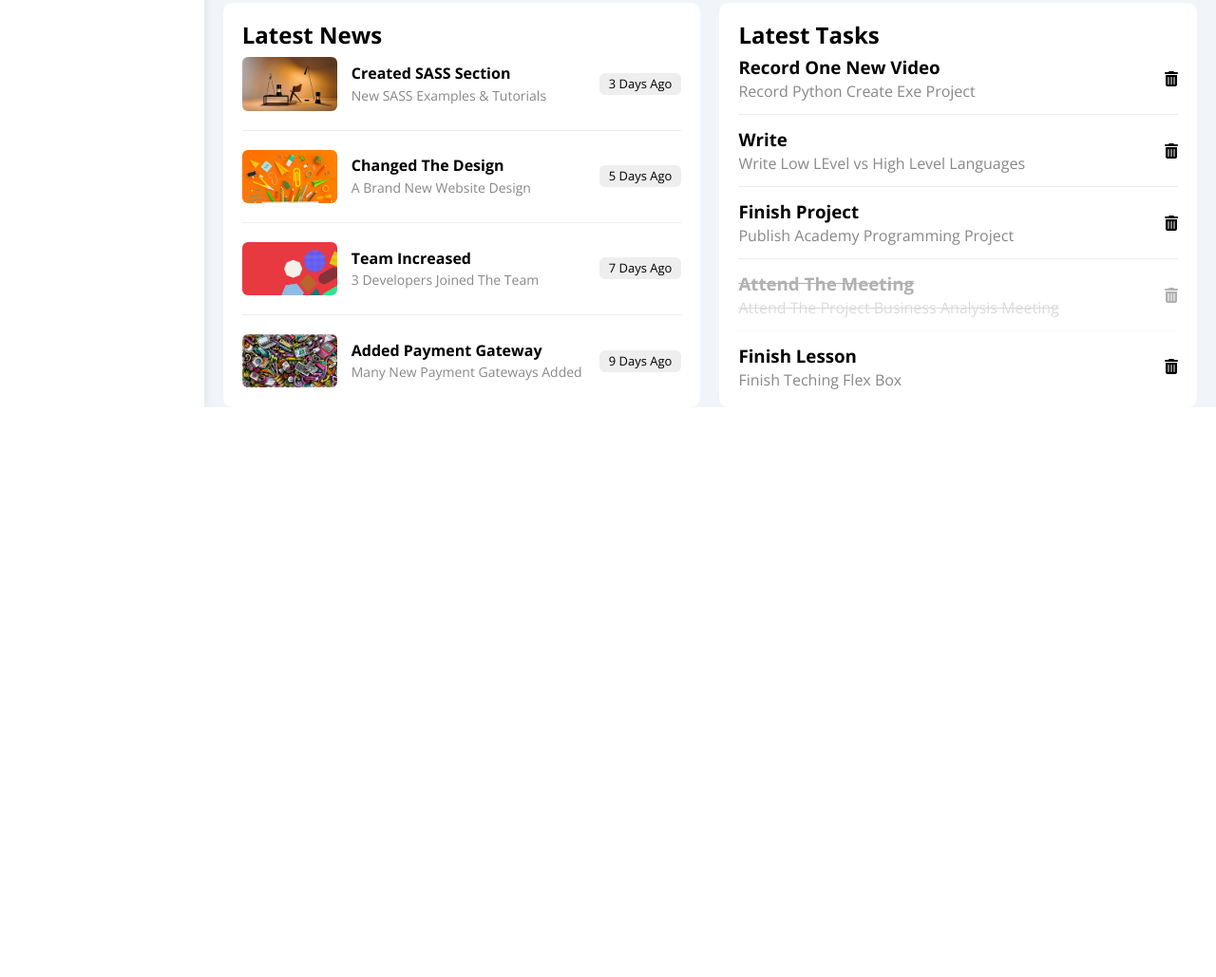
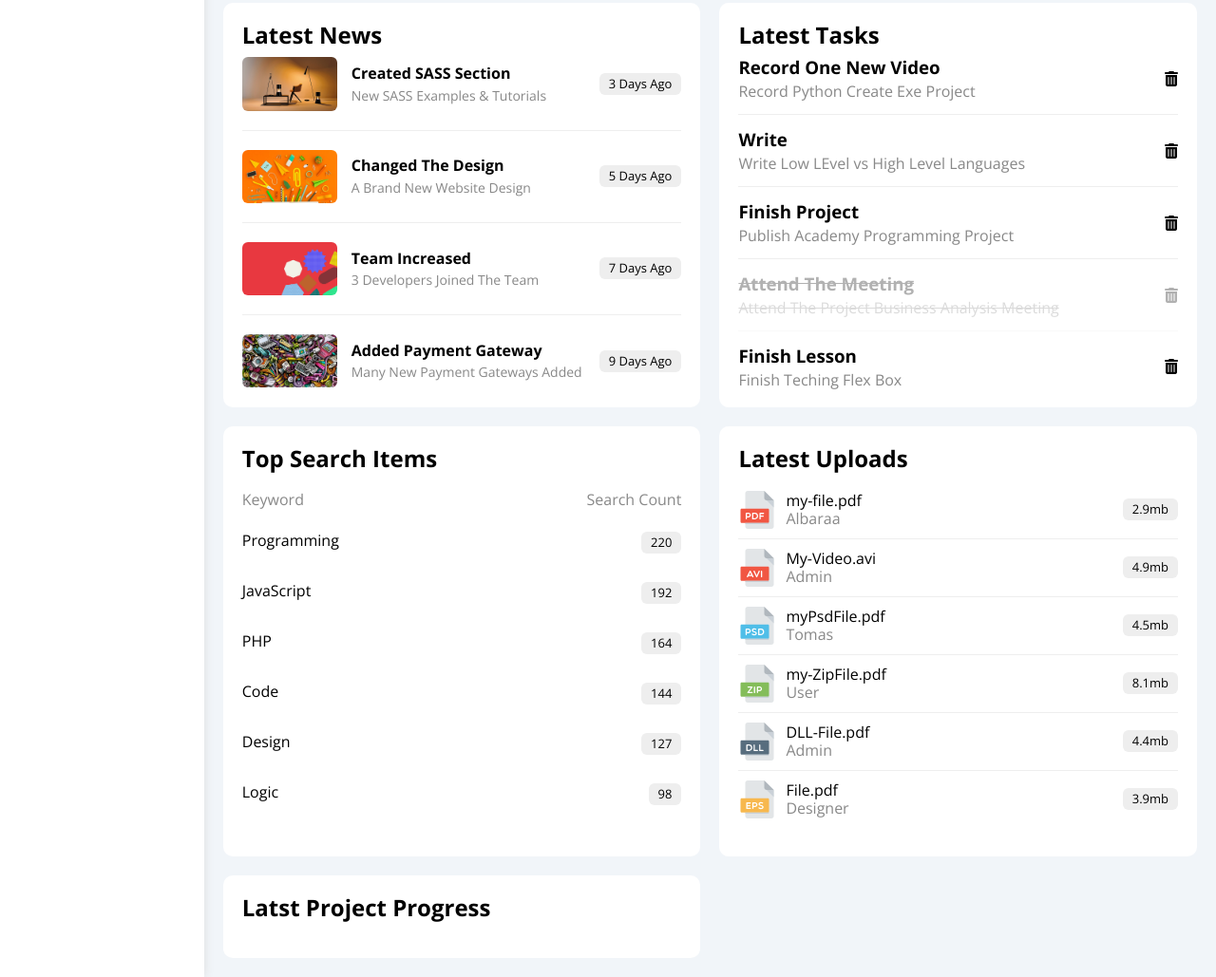
Before and after one commit to AlbaraaAbushammala/HTML_And_CSS_Template_Four, a plain HTML site: page index.html in a window 1280 px wide. Shown: the part 1031-2060 px from the top of the page at 95% size. Before the commit the page ends 1460 px from the top, so only its background shows below. Drawn offline with nearby package versions, Linux system fonts and the light colour scheme; a script that the page names is missing.

Commit message:
initial commit

```diff
--- a/css/framework.css
+++ b/css/framework.css
@@ -51,7 +51,15 @@
 .p-20 {
     padding: 20px;
 }
-
+.pt-15 {
+    padding-top: 15px;
+}
+.pb-10 {
+    padding-bottom: 10px;
+}
+.pb-15 {
+    padding-bottom: 15px;
+}
 
 .m-0 {
     margin: 0;
@@ -70,6 +78,9 @@
 }
 .mt-20 {
     margin-top: 20px;
+}
+.mr-10 {
+    margin-right: 10px;
 }
 .mr-15 {
     margin-right: 15px;
--- a/css/master.css
+++ b/css/master.css
@@ -368,7 +368,6 @@ ul {
 .latest-news .info h3 {
   margin: 0 0 6px;
 }
-
 @media (max-width:767px) {
   .latest-news .news-row {
     flex-direction: column;
@@ -406,8 +405,21 @@ ul {
   cursor: pointer;
   transition: var(--main-transition);
 }
-
 .tasks .delete:hover {
   color: var(--red-color);
 }
 /* End Tasks */
+
+/* Start Latest Uploads */
+.latest-uploads ul li:not(:last-child) {
+  border-bottom: 1px solid #eee;
+}
+.latest-uploads ul li img {
+  width: 40px;
+  height: 40px;
+}
+/* End Latest Uploads */
+
+/* Start Last Project Widget */
+
+/* End Last Project Widget */
--- a/index.html
+++ b/index.html
@@ -100,7 +100,7 @@
         </div>
         <!-- End Head -->
         <h1 class="p-relative main-title "> Dashboard</h1>
-        <div class="wrapper d-grid gap-20">
+        <div class="wrapper d-grid gap-20 mb-20">
 
           <!-- Start Welcome Widget -->
           <div class="welcome bg-white rad-10 text-c-mobile block-mobile">
@@ -290,6 +290,128 @@
           </div>
           <!-- End Tasks -->
 
+          <!-- Start Top Search Widget -->
+          <div class="search-items p-20 bg-white rad-10">
+            <h2 class="mt-0 mb-20">Top Search Items</h2>
+            <div class="items-head d-flex space-between c-grey mb-10">
+              <div>Keyword</div>
+              <div>Search Count</div>
+            </div>
+            <div class="items d-flex space-between pt-15 pb-15">
+              <span>Programming</span>
+              <span class="bg-eee fs-13 btn-shape">220</span>
+            </div>
+            <div class="items d-flex space-between pt-15 pb-15">
+              <span>JavaScript</span>
+              <span class="bg-eee fs-13 btn-shape">192</span>
+            </div>
+            <div class="items d-flex space-between pt-15 pb-15">
+              <span>PHP</span>
+              <span class="bg-eee fs-13 btn-shape">164</span>
+            </div>
+            <div class="items d-flex space-between pt-15 pb-15">
+              <span>Code</span>
+              <span class="bg-eee fs-13 btn-shape">144</span>
+            </div>
+            <div class="items d-flex space-between pt-15 pb-15">
+              <span>Design</span>
+              <span class="bg-eee fs-13 btn-shape">127</span>
+            </div>
+            <div class="items d-flex space-between pt-15 pb-15">
+              <span>Logic</span>
+              <span class="bg-eee fs-13 btn-shape">98</span>
+            </div>
+          </div>
+          <!-- End Top Search Widget -->
+
+          <!-- Start Latest Uploads -->
+          <div class="latest-uploads p-20 bg-white rad-10">
+            <h2 class="mt-0 mb-20">Latest Uploads</h2>
+            <ul class="m-0">
+                <li class="between-flex mb-10 pb-10">
+                  <div class="d-flex align-center">
+                    <img class="mr-10" src="imgs/pdf.svg" alt="">
+                    <div>
+                      <span class="d-block">my-file.pdf</span>
+                      <span class="fs-15 c-grey">Albaraa</span>
+                    </div>
+                  </div>
+                  <div class="bg-eee btn-shape fs-13">
+                    2.9mb
+                  </div>
+                </li>
+                <li class="between-flex mb-10 pb-10">
+                  <div class="d-flex align-center">
+                    <img class="mr-10" src="imgs/avi.svg" alt="">
+                    <div>
+                      <span class="d-block">My-Video.avi</span>
+                      <span class="fs-15 c-grey">Admin</span>
+                    </div>
+                  </div>
+                  <div class="bg-eee btn-shape fs-13">
+                    4.9mb
+                  </div>
+                </li>
+                <li class="between-flex mb-10 pb-10">
+                  <div class="d-flex align-center">
+                    <img class="mr-10" src="imgs/psd.svg" alt="">
+                    <div>
+                      <span class="d-block">myPsdFile.pdf</span>
+                      <span class="fs-15 c-grey">Tomas</span>
+                    </div>
+                  </div>
+                  <div class="bg-eee btn-shape fs-13">
+                    4.5mb
+                  </div>
+                </li>
+                <li class="between-flex mb-10 pb-10">
+                  <div class="d-flex align-center">
+                    <img class="mr-10" src="imgs/zip.svg" alt="">
+                    <div>
+                      <span class="d-block">my-ZipFile.pdf</span>
+                      <span class="fs-15 c-grey">User</span>
+                    </div>
+                  </div>
+                  <div class="bg-eee btn-shape fs-13">
+                    8.1mb
+                  </div>
+                </li>
+                <li class="between-flex mb-10 pb-10">
+                  <div class="d-flex align-center">
+                    <img class="mr-10" src="imgs/dll.svg" alt="">
+                    <div>
+                      <span class="d-block">DLL-File.pdf</span>
+                      <span class="fs-15 c-grey">Admin</span>
+                    </div>
+                  </div>
+                  <div class="bg-eee btn-shape fs-13">
+                    4.4mb
+                  </div>
+                </li>
+                <li class="between-flex mb-10 pb-10">
+                  <div class="d-flex align-center">
+                    <img class="mr-10" src="imgs/eps.svg" alt="">
+                    <div>
+                      <span class="d-block">File.pdf</span>
+                      <span class="fs-15 c-grey">Designer</span>
+                    </div>
+                  </div>
+                  <div class="bg-eee btn-shape fs-13">
+                    3.9mb
+                  </div>
+                </li>
+            </ul>
+          </div>
+          <!-- End Latest Uploads -->
+
+          <!-- Start Last Project Widget -->
+          <div class="last-project p-20 bg-white rad-10 p-relative">
+            <h2 class="mt-0 mb-20">Latst Project Progress</h2>
+
+          </div>
+          <!-- End Last Project Widget -->
+
+
         </div>
         <!-- End Wrapper -->
 
```
